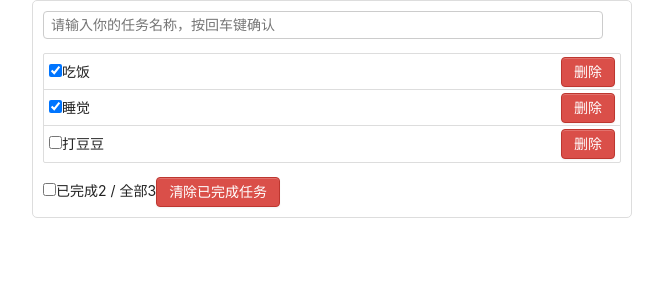
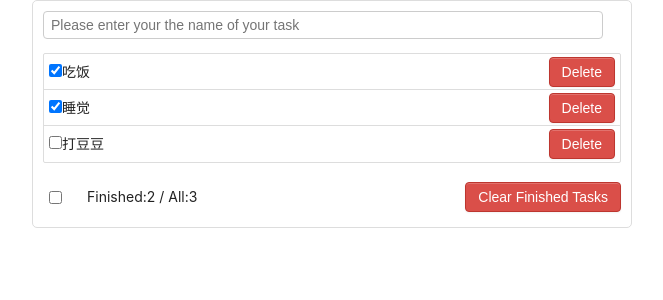
Before and after one commit to agnarrarendelle/Agile-Software-Project, a React (Create React App) app: page / in a window 1280 px wide. Shown: the top 300 px of the page, without its empty margins (308-971 px from the left). Built offline with nearby package versions, Linux system fonts and the light colour scheme.

Commit message:
added types

```diff
--- a/src/App.tsx
+++ b/src/App.tsx
@@ -4,6 +4,9 @@ import Header from "./components/Header";
 import List from "./components/List";
 import Bottom from "./components/Bottom";
 import "./App.css";
+
+
+
 class App extends Component {
   state = {
     todos:[
@@ -13,7 +16,7 @@ class App extends Component {
     ]
   }
 
-  addTodo = (todoObj) => {
+  addTodo = (todoObj:TodoObJ) => {
     const {todos} = this.state;
     const newTodos = [todoObj,...todos];
     this.setState({
@@ -21,7 +24,7 @@ class App extends Component {
     })
   }
 
-  checkTodo = (id,done) => {
+  checkTodo = (id:string,done:boolean) => {
     const {todos} = this.state;
     const newTodos = todos.map(todoObj => {
       if(todoObj.id === id) return {...todoObj,done:done}
@@ -32,12 +35,26 @@ class App extends Component {
     })
   }
 
-  deleteTodo = (id) => {
+  deleteTodo = (id:string) => {
     const {todos} = this.state;
     const newTodos = todos.filter(todo => todo.id !== id);
     this.setState({
       todos:newTodos
     })
+  }
+
+  checkAllTodo = (done:boolean) => {
+    const {todos} = this.state;
+    const newTodos = todos.map(todo => {
+      return {...todo,done};
+    })
+    this.setState({todos:newTodos});
+  }
+
+  clearAllTodoDone = () => {
+    const {todos} = this.state;
+    const newTodos = todos.filter(todo => !todo.done );
+    this.setState({todos:newTodos});
   }
 
   render() {
@@ -49,7 +66,7 @@ class App extends Component {
       <div className="todo-wrap">
         <Header addTodo={addTodo}/>
         <List todos={todos} checkTodo={checkTodo} deleteTodo={deleteTodo}/>
-        <Bottom todos={todos}/>
+        <Bottom todos={todos} checkAllTodo={this.checkAllTodo} clearAllTodoDone={this.clearAllTodoDone}/>
       </div>
     </div>
     )
--- a/src/components/Bottom.tsx
+++ b/src/components/Bottom.tsx
@@ -1,23 +1,45 @@
-import React, { Component } from 'react'
+import React, { Component } from "react";
 import "./Bottom.css";
 
-export default class Footer extends Component {
+interface Props {
+  todos: Array<TodoObJ>;
+  checkAllTodo:(done: boolean) => void
+  clearAllTodoDone:() => void
+}
+
+export default class Footer extends Component<Props> {
+  handleChange = (event:React.ChangeEvent<HTMLInputElement>) => {
+    this.props.checkAllTodo(event.target.checked);
+  };
+
+  handleClick = () => {
+    this.props.clearAllTodoDone();
+  };
+
   render() {
-
-      const {todos} = this.props;
-      const doneTotal = todos.reduce((pre,todo) => pre + (todo.done ? 1 : 0),0);
+    const { todos } = this.props;
+    const doneTotal = todos.reduce((pre, todo) => pre + (todo.done ? 1 : 0), 0);
     const total = todos.length;
 
     return (
-          <div className="todo-footer">
+      <div
+        className="todo-bottom"
+        style={{ display: total ? "block" : "none" }}
+      >
         <label>
-                  <input type="checkbox"/>
+          <input
+            type="checkbox"
+            checked={doneTotal === total && total > 0}
+            onChange={this.handleChange}
+          />
         </label>
         <span>
-                  <span>已完成{doneTotal}</span> / 全部{total}
+          <span>Finished:{doneTotal}</span> / All:{total}
         </span>
-              <button className="btn btn-danger">清除已完成任务</button>
+        <button className="btn btn-danger" onClick={this.handleClick}>
+          Clear Finished Tasks
+        </button>
       </div>
-      )
+    );
   }
 }
--- a/src/components/Header.tsx
+++ b/src/components/Header.tsx
@@ -1,30 +1,34 @@
 import React, { Component } from 'react'
 import "./Header.css";
 import { nanoid } from 'nanoid';
-export default class Header extends Component {
-    add = (event) => {
+
+interface Props{
+    addTodo:(todoObj: TodoObJ) => void
+}
+export default class Header extends Component<Props> {
+    add = (event:React.KeyboardEvent<HTMLInputElement>  ) => {
         const {target,keyCode} = event;
-
+        let value = (target as HTMLTextAreaElement).value
         //判断是否是回车键
         if(keyCode!==13) return;
 
-        if(!(target.value.trim())) return;
+        if(!(value.trim())) return;
 
         const todoObj = {
           id:nanoid(),
-          title:target.value,
+          title:value,
           done:false
         }
         this.props.addTodo(todoObj);
 
-        target.value = "";
+        (event.target as HTMLInputElement).value = "";
       }
 
       render() {
         const {add} = this;
         return (
             <div className="todo-header">
-              <input type="text" placeholder="请输入你的任务名称，按回车键确认" onKeyUp={add}/>
+              <input type="text" placeholder="Please enter your the name of your task" onKeyUp={add} />
             </div>
         )
       }
--- a/src/components/List.tsx
+++ b/src/components/List.tsx
@@ -1,16 +1,27 @@
-import React, { Component } from 'react';
+import React, { Component } from "react";
 import ListItem from "./ListItem";
 import "./List.css";
 
-export default class List extends Component {
-    render() {
-        const {todos,checkTodo,deleteTodo} = this.props;
-        return (
-          <ul className="todo-main">
-          {
-            todos.map(todo => <ListItem key={todo.id} {...todo} checkTodo={checkTodo} deleteTodo={deleteTodo}/>)
-          }
-          </ul>
-        )
-      }
+interface Props {
+  todos: Array<TodoObJ>;
+  checkTodo: (id: string, done: boolean) => void;
+  deleteTodo: (id: string) => void;
 }
+
+export default class List extends Component<Props> {
+  render() {
+    const { todos, checkTodo, deleteTodo } = this.props;
+    return (
+      <ul className="todo-main">
+        {todos.map((todo) => (
+          <ListItem
+            key={todo.id}
+            {...todo}
+            checkTodo={checkTodo}
+            deleteTodo={deleteTodo}
+          />
+        ))}
+      </ul>
+    );
+  }
+}
--- a/src/components/ListItem.tsx
+++ b/src/components/ListItem.tsx
@@ -1,17 +1,25 @@
 import React, { Component } from 'react'
 import "./ListItem.css";
 
-export default class Item extends Component {
+interface Props{
+    id:string
+    title:string
+    done:boolean
+    checkTodo:(id: string, done: boolean) => void
+    deleteTodo:(id: string) => void
+}
 
-    handleChange = (id) => {
-      return (event) => {
+export default class ListItem extends Component<Props> {
+
+    handleChange = (id:string) => {
+      return (event:React.ChangeEvent<HTMLInputElement>) => {
         this.props.checkTodo(id,event.target.checked);
       }
     }
 
-    handleClick = (id) => {
+    handleClick = (id:string) => {
       return () => {
-        if(window.confirm("确定删除吗?")){
+        if(window.confirm("Are you sure you want to delete this task?")){
           this.props.deleteTodo(id);
         }
       }
@@ -26,7 +34,7 @@ export default class Item extends Component {
             <input type="checkbox" defaultChecked={done} onChange={handleChange(id)}/>
             <span>{title}</span>
           </label>
-          <button className="btn btn-danger" onClick={handleClick(id)}>删除</button>
+          <button className="btn btn-danger" onClick={handleClick(id)}>Delete</button>
         </li>
       )
     }
```
Lines whose indentation alone changed are shown as unchanged.
